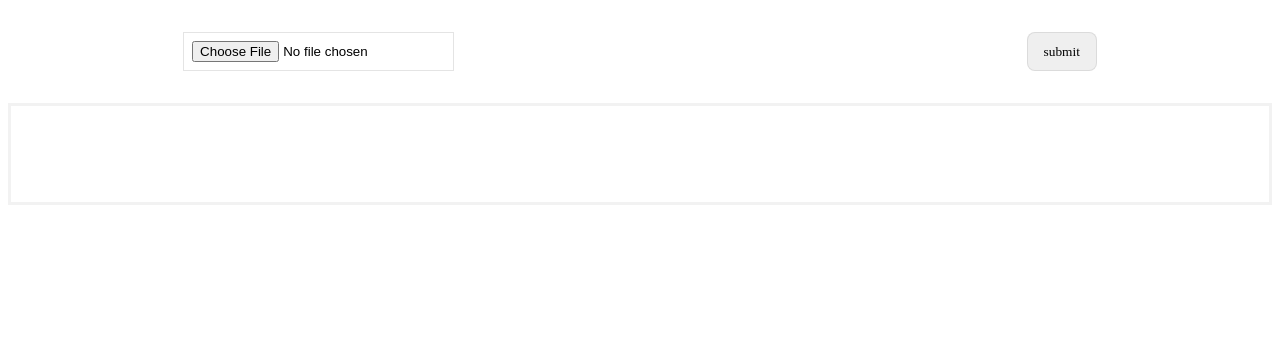
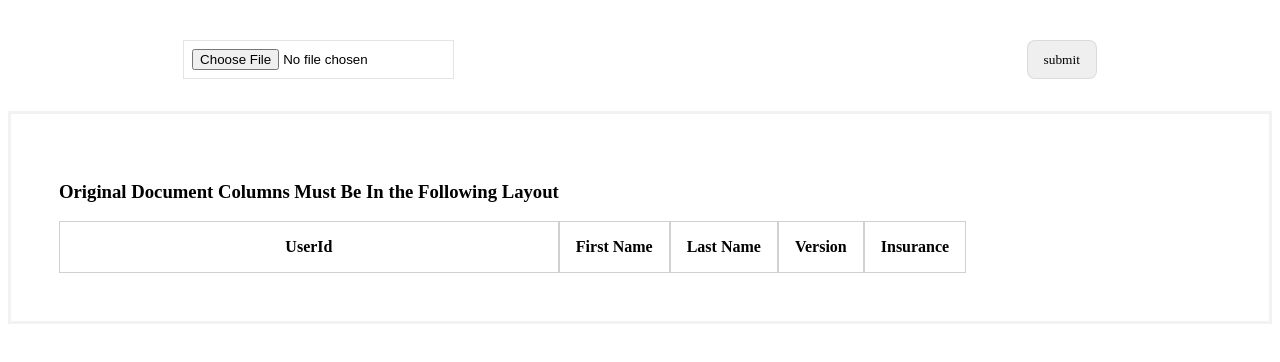
Before and after one commit to chrisrappa/csvGenerator, a React (Create React App) app: page / in a window 1280 px wide. Shown: the top 362 px of the page. Built offline with nearby package versions, Linux system fonts and the light colour scheme.

Commit message:
working out error handling

```diff
--- a/src/App.js
+++ b/src/App.js
@@ -1,6 +1,5 @@
 import { useState } from "react";
 import { processCSV } from '../src/components/CsvReader';
-import ErrorMessage from "./components/ErrorMessage";
 import Table from "./components/Table";
 import './styles/global.css';
 
@@ -13,24 +12,19 @@ function App() {
     const file = csvFile;
     const reader = new FileReader();
 
-    //Need to implement error handling;
-    //Error for improper csv layout && for incorrect file type (handle in processor function)
-
     reader.onload = function(e) {
       const text = e.target.result;
       const processed = processCSV(text);
       setCsvArray(processed);
     }
 
-      reader.readAsText(file);
-
-    return true;
+    reader.readAsText(file);
 
   }
 
 
   return (
-    <div>
+    <div className = 'main'>
       <div className = 'inputSubmit'>
         <input
           type='file'
@@ -50,14 +44,6 @@ function App() {
         >
           submit
         </button>
-
-        {/* Need to grab a value from submit to display Error Message when File Format is wrong */}
-        {/* { sumbit() === false ?
-          <ErrorMessage />
-          :
-          null
-        } */}
-
       </div>
       <Table csvArray = {csvArray}/>
     </div>
--- a/src/components/ErrorMessage.js
+++ b/src/components/ErrorMessage.js
@@ -2,17 +2,17 @@ import React from 'react';
 
 function ErrorMessage() {
   return (
-    <div>
+    <div className = 'error-container'>
       <thead>
         <tr>
-          Table Columns Must Be In the Following Layout
+          <h3>Original Document Columns Must Be In the Following Layout</h3>
         </tr>
         <tr>
           <th>UserId</th>
           <th>First Name</th>
           <th>Last Name</th>
           <th>Version</th>
-          <th>Insurance Company</th>
+          <th>Insurance</th>
         </tr>
       </thead>
     </div>
--- a/src/components/Table.js
+++ b/src/components/Table.js
@@ -1,13 +1,15 @@
+import ErrorMessage from "./ErrorMessage";
 
 
 export default function Table(props) {
 
   const csvArray = props.csvArray;
+  console.log(csvArray);
 
   return (
     <form id='csv-form'>
 
-      { csvArray.length > 0 ?
+      { csvArray.length > 4 ?
 
       <>
         <table>
@@ -36,7 +38,9 @@ export default function Table(props) {
         </table>
       </>
 
-      : null }
+      :
+        <ErrorMessage />
+      }
 
     </form>
   )
--- /dev/null
+++ b/src/styles/errorMessage.css
@@ -0,0 +1,12 @@
+.error-container{
+  display: flex;
+  justify-content: center;
+  align-items: center;
+  text-align: center;
+}
+
+tr{
+  display: flex;
+  justify-content: center;
+  text-align: center;
+}
--- a/src/styles/global.css
+++ b/src/styles/global.css
@@ -1,3 +1,9 @@
+.main{
+  display: flex;
+  flex-direction: column;
+  justify-content: center;
+}
+
 form{
   display: flex;
   flex-direction: column;
@@ -26,6 +32,7 @@ input{
   border: 1px solid rgba(194, 194, 194, 0.438);
   padding: .5rem;
 }
+
 button{
   border: 1px solid rgba(194, 194, 194, 0.438);
   padding: .5rem;
```
